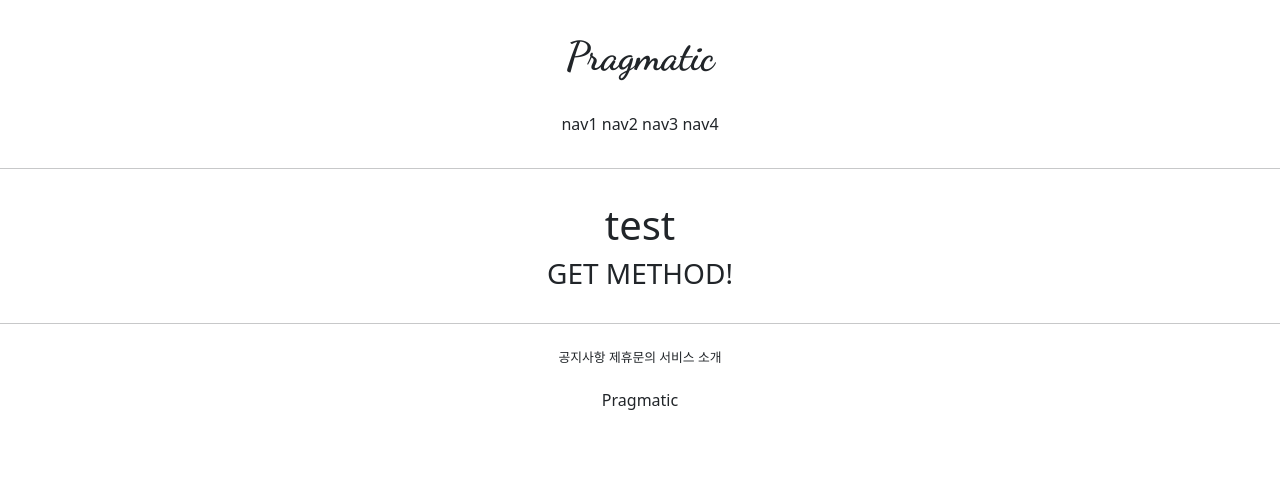
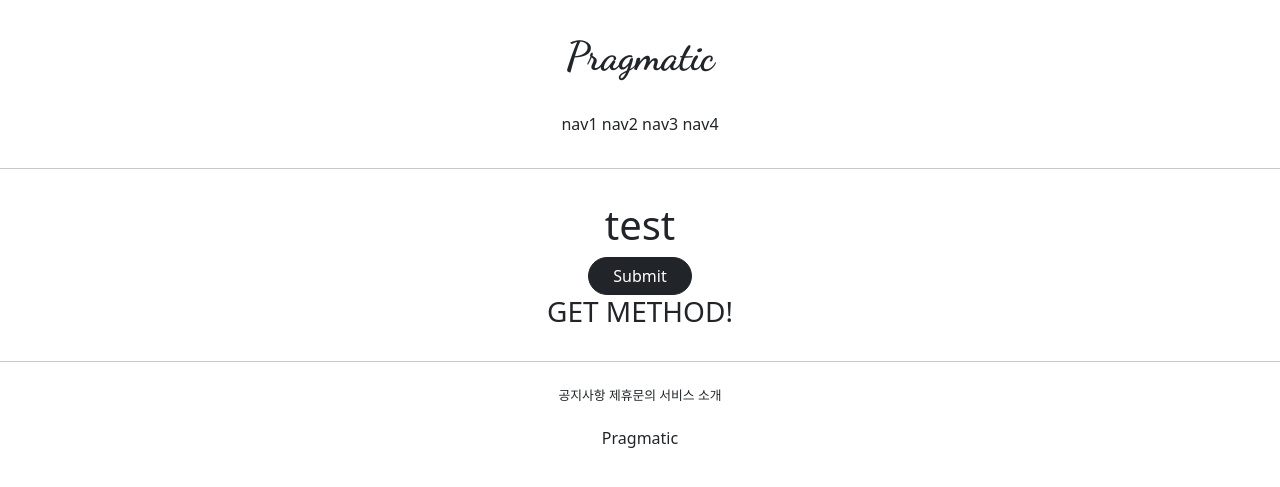
Before and after one commit to jam2208/GII_Project, a Django app: page /accounts/hello_world/ in a window 1280 px wide. Shown: the top 487 px of the page. Run offline with Django 3.2, Linux system fonts and the light colour scheme; parts of the project's set-up code (start-up, migrations or seed data) failed here and were passed over.

Commit message:
2021.07.08 Commit 2

```diff
--- a/accountapp/templates/accountapp/hello_world.html
+++ b/accountapp/templates/accountapp/hello_world.html
@@ -8,6 +8,11 @@
 
         <h1>test</h1>
 
+        <form action="/accounts/hello_world/" method="post">
+            {% csrf_token %}
+            <input class="btn btn-dark rounded-pill px-4" type="submit">
+        </form>
+
         <h3>{{ text }}</h3>
 
     </div>
```
